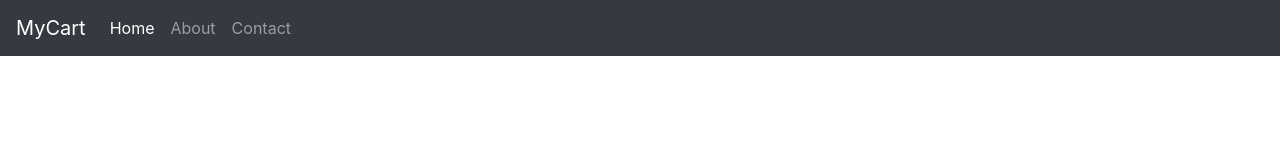
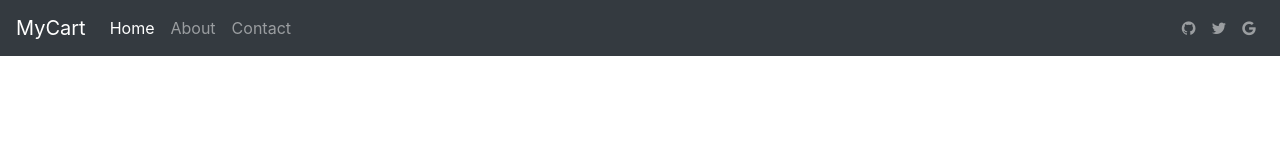
Before and after one commit to aj-bhagat/Shopping-Cart--MEAN-Stack, an Angular app in the folder AngularApp/: page / in a window 1280 px wide. Shown: the top 160 px of the page. Built offline with nearby package versions, Linux system fonts and the light colour scheme.

Commit message:
AngularApp

```diff
--- a/AngularApp/angular.json
+++ b/AngularApp/angular.json
@@ -24,7 +24,8 @@
             ],
             "styles": [
               "src/styles.css",
-              "node_modules/bootstrap/dist/css/bootstrap.min.css"
+              "node_modules/bootstrap/dist/css/bootstrap.min.css",
+              "node_modules/font-awesome/css/font-awesome.css"
             ],
             "scripts": []
           },
--- a/AngularApp/src/app/header/header.component.html
+++ b/AngularApp/src/app/header/header.component.html
@@ -9,14 +9,14 @@
   </div>
   <div class="navbar-expand ml-auto navbar-nav">
     <div class="navbar-nav">
-      <a class="nav-item nav-link" href="https://github.com/beeman" target="_blank">
+      <a class="nav-item nav-link" href="https://github.com/aj-bhagat" target="_blank">
         <i class="fa fa-github"></i>
       </a>
-      <a class="nav-item nav-link" href="https://twitter.com/beeman_nl" target="_blank">
+      <a class="nav-item nav-link" href="https://twitter.com" target="_blank">
         <i class="fa fa-twitter"></i>
       </a>
       <a class="nav-item nav-link" href="https://medium.com/@beeman" target="_blank">
-        <i class="fa fa-medium"></i>
+        <i class="fa fa-google"></i>
       </a>
     </div>
   </div>
--- a/AngularApp/src/styles.css
+++ b/AngularApp/src/styles.css
@@ -1 +1,2 @@
 /* You can add global styles to this file, and also import other style files */
+@import "~font-awesome/css/font-awesome.css";
```
